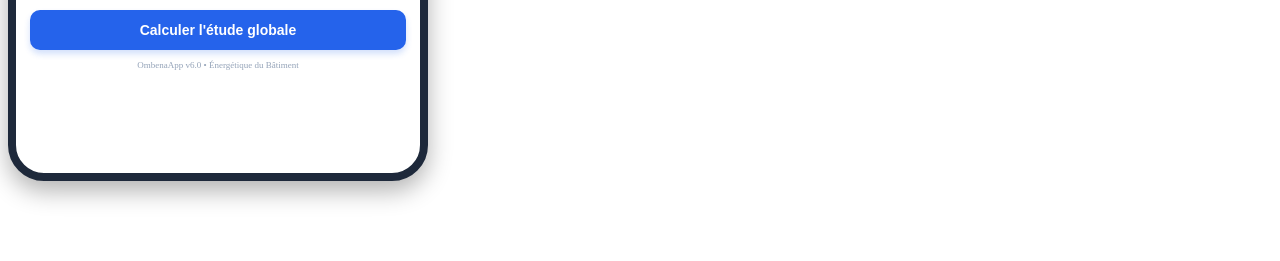
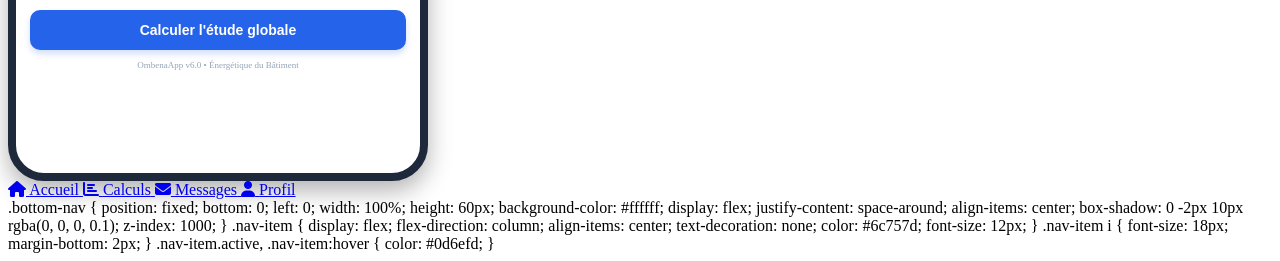
Before and after one commit to franknosterss-gif/ombenaapp, a Flask app: page / in a window 1280 px wide. Shown: the part 547-808 px from the top of the page. Before the commit the page ends 749 px from the top, so only its background shows below. Run offline with Flask 3, Linux system fonts and the light colour scheme.

Commit message:
Ajout propre de la barre de navigation

```diff
--- a/templates/index.html
+++ b/templates/index.html
@@ -366,3 +366,53 @@ function supprimerPiece(btn) {
 
 </body>
 </html>
+<link rel="stylesheet" href="https://cdnjs.cloudflare.com/ajax/libs/font-awesome/6.4.0/css/all.min.css">
+<nav class="bottom-nav">
+  <a href="/" class="nav-item active">
+    <i class="fas fa-home"></i>
+    <span>Accueil</span>
+  </a>
+  <a href="/calculs" class="nav-item">
+    <i class="fas fa-chart-bar"></i>
+    <span>Calculs</span>
+  </a>
+  <a href="/messages" class="nav-item">
+    <i class="fas fa-envelope"></i>
+    <span>Messages</span>
+  </a>
+  <a href="/profil" class="nav-item">
+    <i class="fas fa-user"></i>
+    <span>Profil</span>
+  </a>
+</nav>
+.bottom-nav {
+  position: fixed;
+  bottom: 0;
+  left: 0;
+  width: 100%;
+  height: 60px;
+  background-color: #ffffff;
+  display: flex;
+  justify-content: space-around;
+  align-items: center;
+  box-shadow: 0 -2px 10px rgba(0, 0, 0, 0.1);
+  z-index: 1000;
+}
+
+.nav-item {
+  display: flex;
+  flex-direction: column;
+  align-items: center;
+  text-decoration: none;
+  color: #6c757d;
+  font-size: 12px;
+}
+
+.nav-item i {
+  font-size: 18px;
+  margin-bottom: 2px;
+}
+
+.nav-item.active, .nav-item:hover {
+  color: #0d6efd;
+}
```
